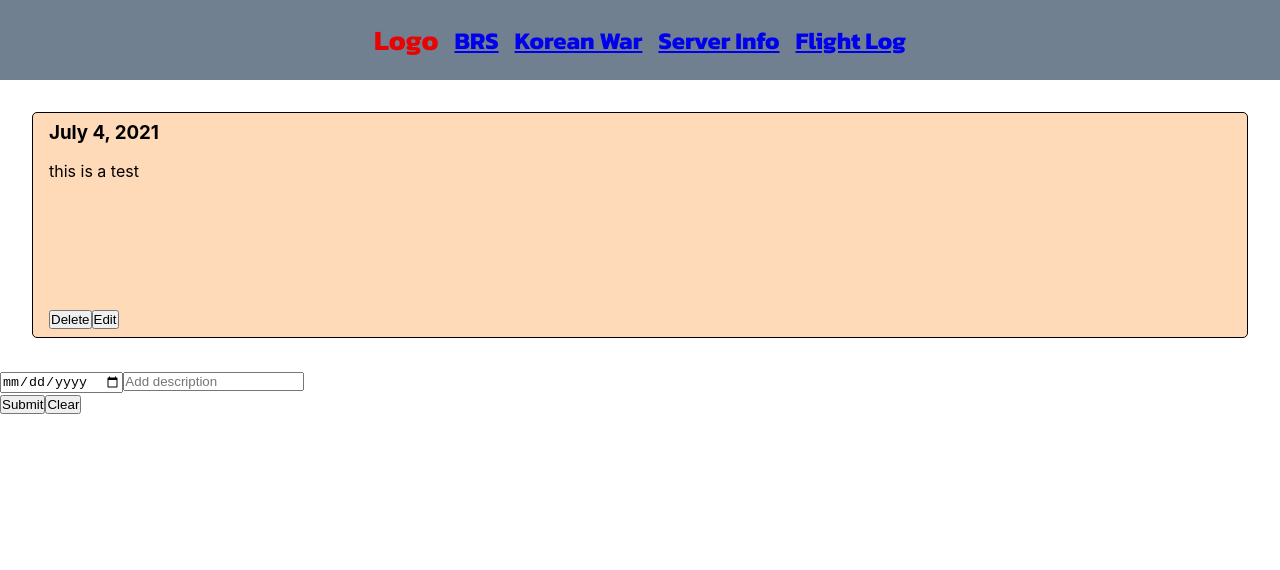
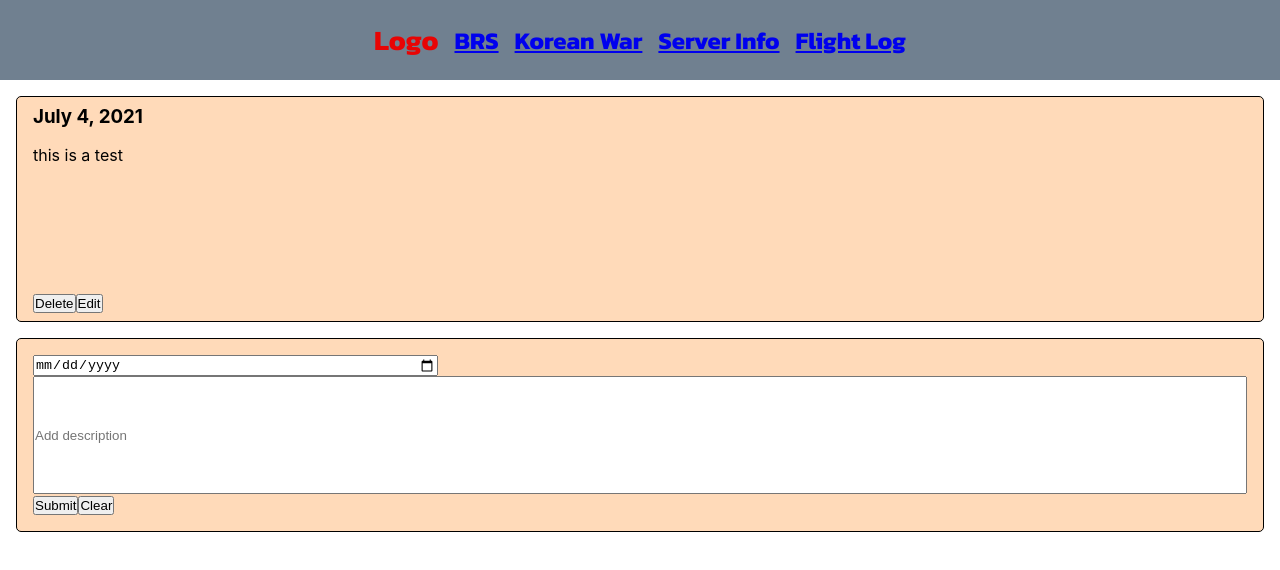
Before and after one commit to JWoltjen/squadron, a React (Create React App) app: page / in a window 1280 px wide. Shown: the top 570 px of the page. Built offline with nearby package versions, Linux system fonts and the light colour scheme.

Commit message:
add submit new card functionality

```diff
--- a/src/App.css
+++ b/src/App.css
@@ -30,7 +30,7 @@ nav {
 }
 
 .flight-card {
-  margin: 2rem 2rem;
+  margin: 1rem 1rem;
   padding: 2rem 1rem;
   height: 20vh;
   width: auto;
@@ -61,3 +61,24 @@ nav {
   bottom: 0.5rem;
   left: 1rem;
 }
+
+.flight-form {
+  margin: 1rem 1rem;
+  padding: 1rem 1rem;
+  height: 20vh;
+  width: auto;
+  display: flex;
+  flex-direction: column;
+  justify-content: flex-start;
+  border: 1px solid black;
+  border-radius: 5px;
+  background-color: peachpuff;
+  position: relative;
+}
+.flight-form-description {
+  height: 80%;
+}
+.flight-form-date {
+  padding: 0;
+  width: 33%;
+}
--- a/src/components/Flight.js
+++ b/src/components/Flight.js
@@ -8,9 +8,15 @@ function Flight({flight}) {
             <h3 className='flight-card-date'>{flight.date}</h3>
             <p className='flight-card-description'>{flight.description}</p>
             <div className='flight-card-buttons'>
-                <button onClick={() => removeFlight(flight.id)} className='btn-delete-flight-btn'>Delete</button>
-                <button onClick={() => findFlight(flight.id)}   className='btn-edit-flight-btn'>Edit</button>
+                <button
+                    onClick={() => removeFlight(flight.id)}
+                    className='btn-delete-flight-btn'
+                >Delete</button>
 
+                <button
+                    onClick={() => findFlight(flight.id)}
+                    className='btn-edit-flight-btn'
+                >Edit</button>
             </div>
         </div>
     )
--- a/src/components/FlightForm.js
+++ b/src/components/FlightForm.js
@@ -29,18 +29,18 @@ function FlightForm() {
     }, [editItem]);
 
     return (
-        <form onSubmit={handleSubmit} className='form'>
-            <input type='date'/>
+        <form onSubmit={handleSubmit} className='flight-form'>
+            <input className='flight-form-date' type='date'/>
             <input type="text"
             onChange={handleChange}
             value={description}
-            className='flight-description'
+            className='flight-form-description'
             placeholder='Add description'
             required
         />
             <div className='buttons'>
-                <button onClick={addFlight} type='submit' className='btn-add-flight-btn'>Submit</button>
-                <button onClick={clearFlight} className='btn-clear-flight-btn'>Clear</button>
+                <button type='submit' className='btn-add-flight-btn'>Submit</button>
+                <button onClick={clearFlight} type='button' className='btn-clear-flight-btn'>Clear</button>
             </div>
         </form>
     )
```
